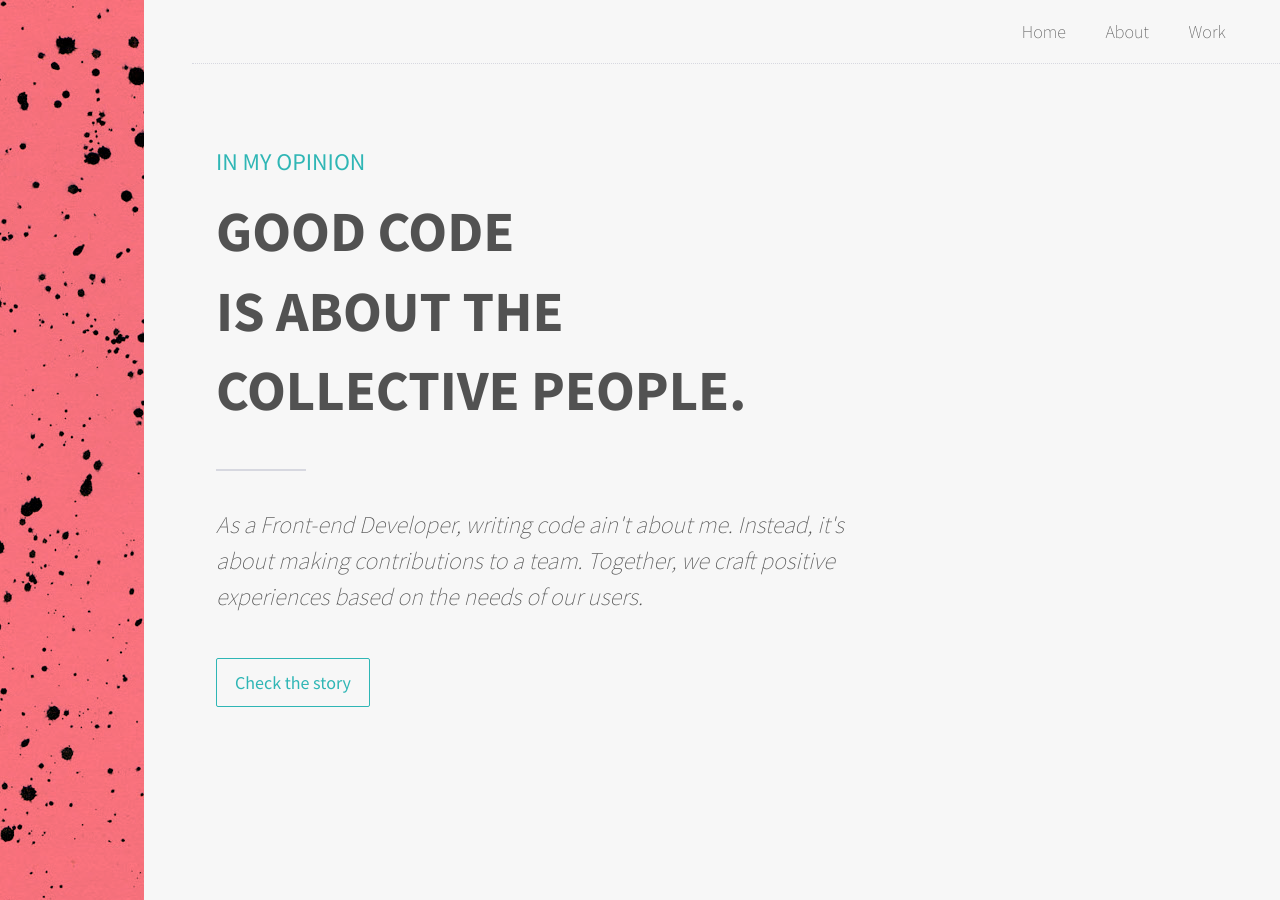
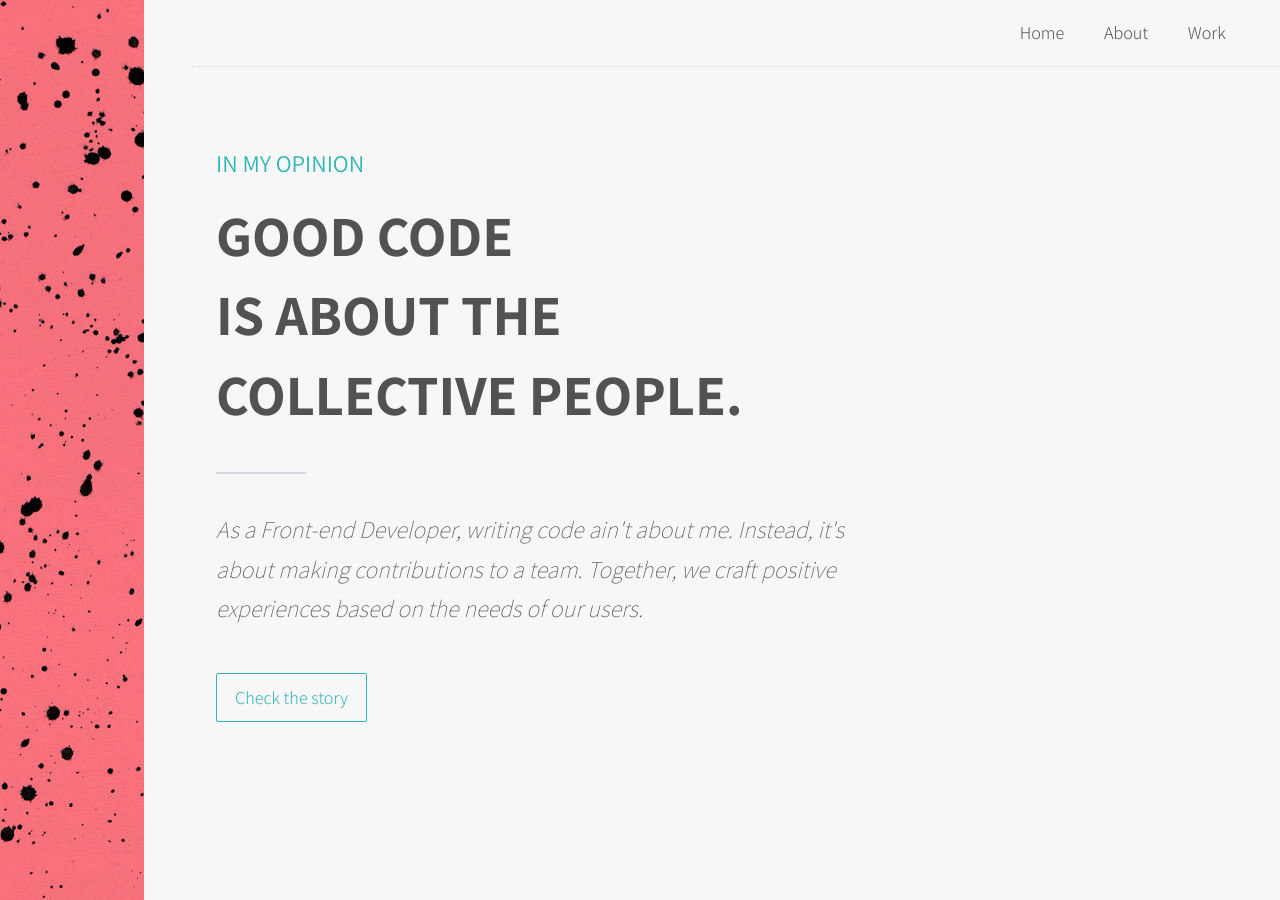
Before and after one commit to techtolentino/digital-card, a Jekyll site: the page built from index.html, in a window 1280 px wide. Built offline with Jekyll 4.4.1, drawn with Linux system fonts in a browser that asks for light colours.

Commit message:
new type

```diff
--- a/_includes/head.html
+++ b/_includes/head.html
@@ -7,6 +7,6 @@
   <meta name="description" content="{% if page.excerpt %}{{ page.excerpt | strip_html | strip_newlines | truncate: 160 }}{% else %}{{ site.description }}{% endif %}">
 
   <link rel="stylesheet" href="{{ "/css/main.css" | prepend: site.baseurl }}">
-  <link href="https://fonts.googleapis.com/css?family=Martel:700|Source+Sans+Pro:400,200,700|Roboto+Mono:400" rel="stylesheet" type="text/css">
+  <link href="https://fonts.googleapis.com/css?family=Assistant:200,300,400,700" rel="stylesheet">
 
 </head>
--- a/_sass/_config.scss
+++ b/_sass/_config.scss
@@ -1,9 +1,9 @@
 // Base variables
-$base-font-family: 'Source Sans Pro', sans-serif;
+$base-font-family: 'Assistant', sans-serif;
 $base-font-size:   1em;
-$base-font-weight: 400;
+$base-font-weight: 300;
 $small-font-size:  $base-font-size * 0.875;
-$base-line-height: 1.5;
+$base-line-height: 1.65;
 
 // Spacing
 $spacing-unit: 2em;
--- a/_sass/_typography.scss
+++ b/_sass/_typography.scss
@@ -1,6 +1,6 @@
 h1 {
     font-size: 3.157em;
-    font-weight: 200;
+    font-weight: 600;
     margin-top: 0;
     line-height: 1.4;
 }
```
